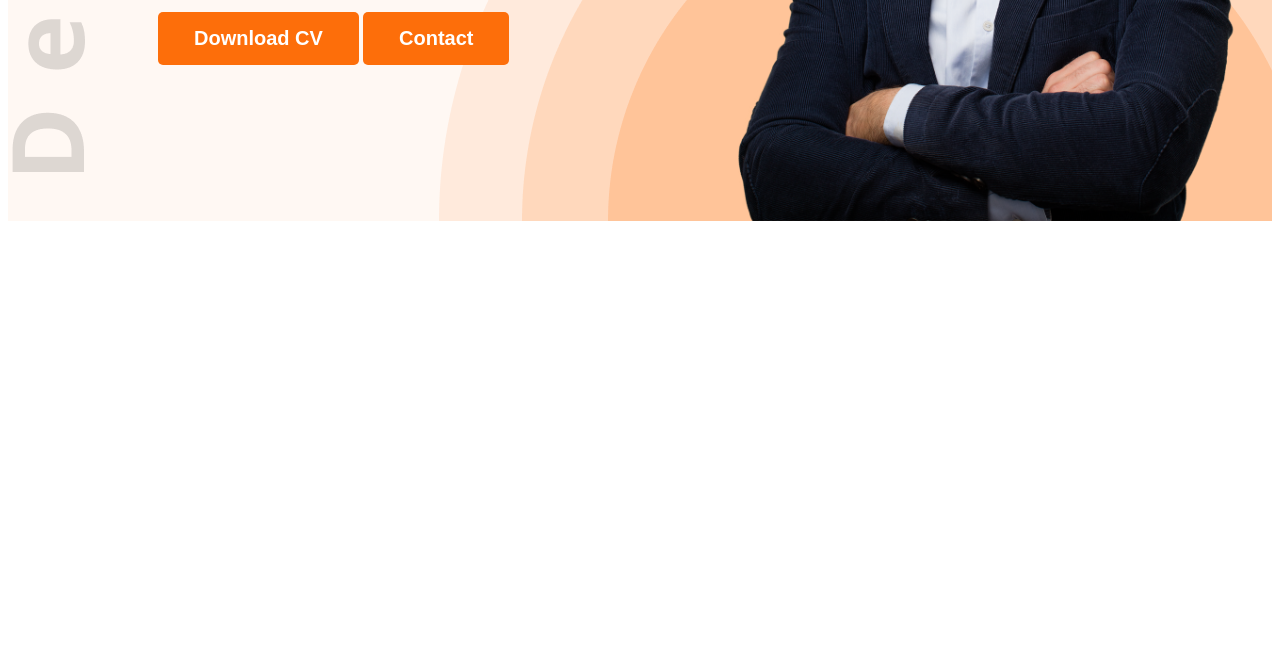
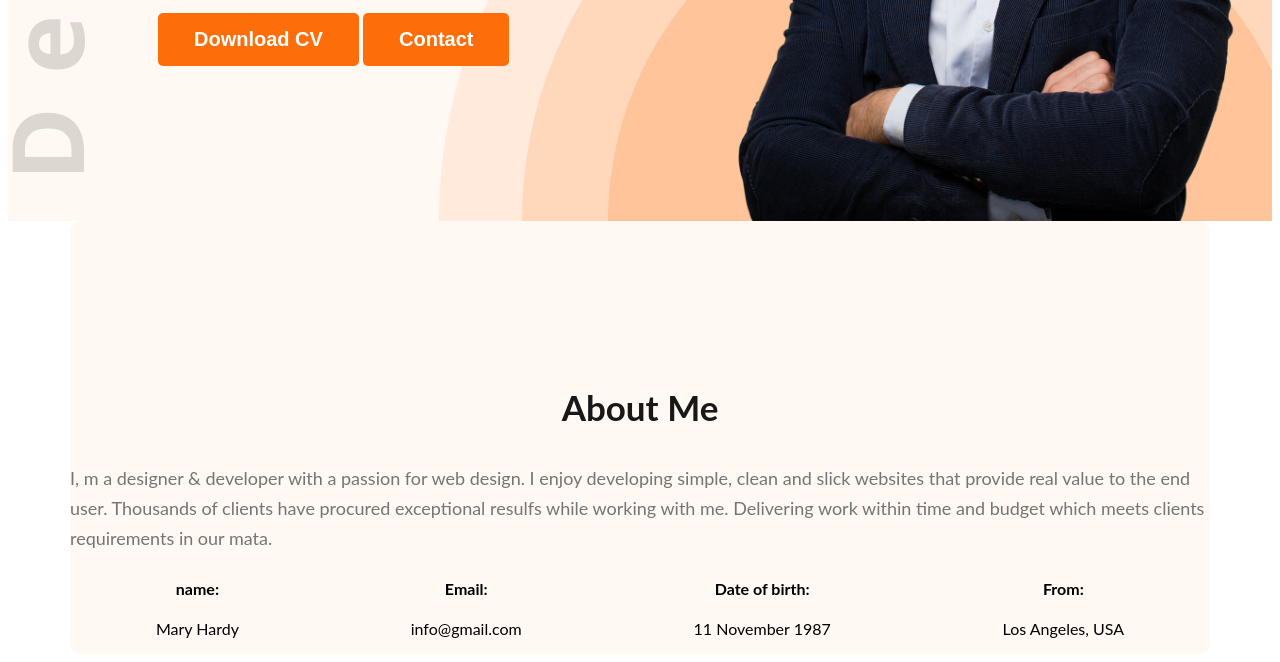
Before and after one commit to Sabiha1998/developer-porfolio, a plain HTML site: page index.html in a window 1280 px wide. Shown: the part 599-1261 px from the top of the page. Before the commit the page ends 828 px from the top, so only its background shows below. Drawn offline with Linux system fonts and the light colour scheme.

Commit message:
added about info

```diff
--- a/index.html
+++ b/index.html
@@ -23,15 +23,36 @@
             <div class="banner-content">
                    <h3 class="banner-gretting">Hi, I  am</h3>
                    <h1 class="banner-title">Mary Hardy</h1>
-                <p class="descriprion">Shot what able cold new see hold.Friendly as an betrayed formerly he. Morning because as to society behaved moments.</p>
+                   <p class="descriprion">Shot what able cold new see hold.Friendly as an betrayed formerly he. Morning because as to society               behaved moments.</p>
                    <button class="btn-prymari">Download CV</button>
                    <button class="btn-prymari">Contact</button>
            </div>
                   <img class="pic" src="images/hardy.png" alt="">
            </div>
     </header>
+
     <main>
+          <section class="about">
+                  <h3 class="section-title">About Me</h3>
+                  <p class="section description">I, m a designer & developer with a passion for web design. I enjoy developing simple, clean and slick websites that provide real value to the end user. Thousands of clients have procured exceptional resulfs while working with me. Delivering work within time and budget which meets clients requirements in our mata.</p>
 
+            <div class="about-info-container"><div class="about-info">
+                <h4 class="info-title">name:</h4>
+                <p class="info-description">Mary Hardy</p>
+            </div>
+            <div class="about-info">
+                <h4 class="info-title">Email:</h4>
+                <p class="info-description">info@gmail.com</p>
+            </div>
+            <div class="about-info">
+                <h4 class="info-title">Date of birth:</h4>
+                <p class="info-description">11 November 1987</p>
+            </div>
+            <div class="about-info">
+                <h4 class="info-title">From:</h4>
+                <p class="info-description">Los Angeles, USA</p>
+            </div></div>
+          </section>
     </main>
     <footer>
 
--- a/styles/portfolio.css
+++ b/styles/portfolio.css
@@ -62,7 +62,7 @@ nav a{
     color: #181818;
     font-size: 85px;
     font-weight: 700;
-    margin-top: 5px;
+    margin-bottom: 20px;
 
 }
 .description {
@@ -70,8 +70,38 @@ nav a{
     font-size: 18px;
     font-weight: 400;
     line-height: 30px; /* 166.667% */
-    margin-top: 20px;
+    margin-bottom: 5px;
 }
 .banner-content{
     max-width: 500px;
 }
+.about {
+    padding-top: 130px;
+    border-radius: 10px;
+    background: #FFF8F3;
+    margin: 130px, 0px;
+}
+main {
+     max-width: 1140px;
+     margin: 0 auto;
+}
+.section-title {
+    color: #181818;
+    text-align: center;
+    font-size: 35px;
+    font-weight: 700;
+}
+.section-description {
+    color: #757575;
+    text-align: center;
+    font-size: 18px;
+    font-weight: 400;
+    line-height: 30px; /* 166.667% */
+}
+.about-info-container {
+    display: flex;
+    justify-content: space-around;
+}
+.about-info{
+    text-align: center;
+}
```
Lines whose indentation alone changed are shown as unchanged.
